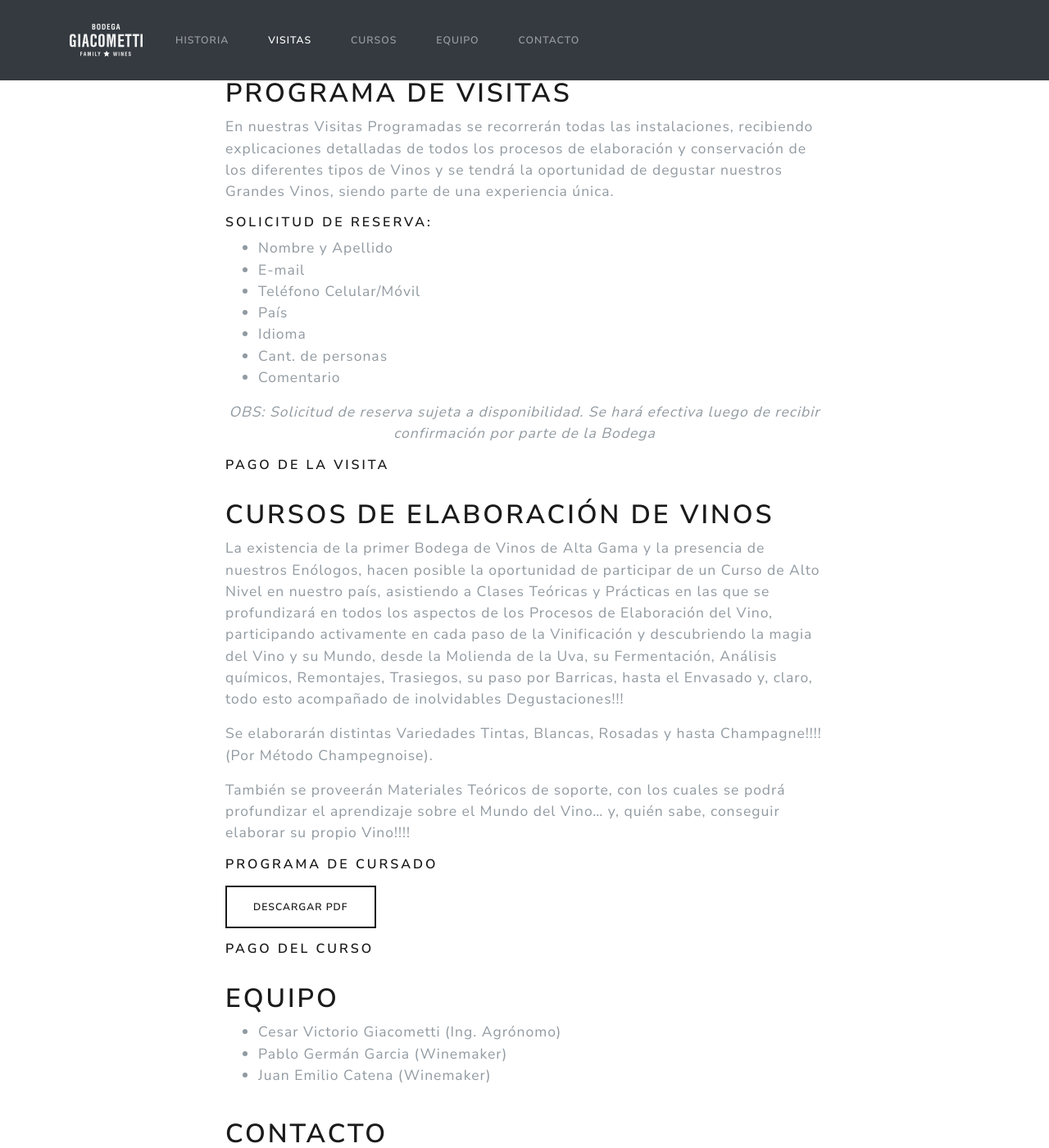
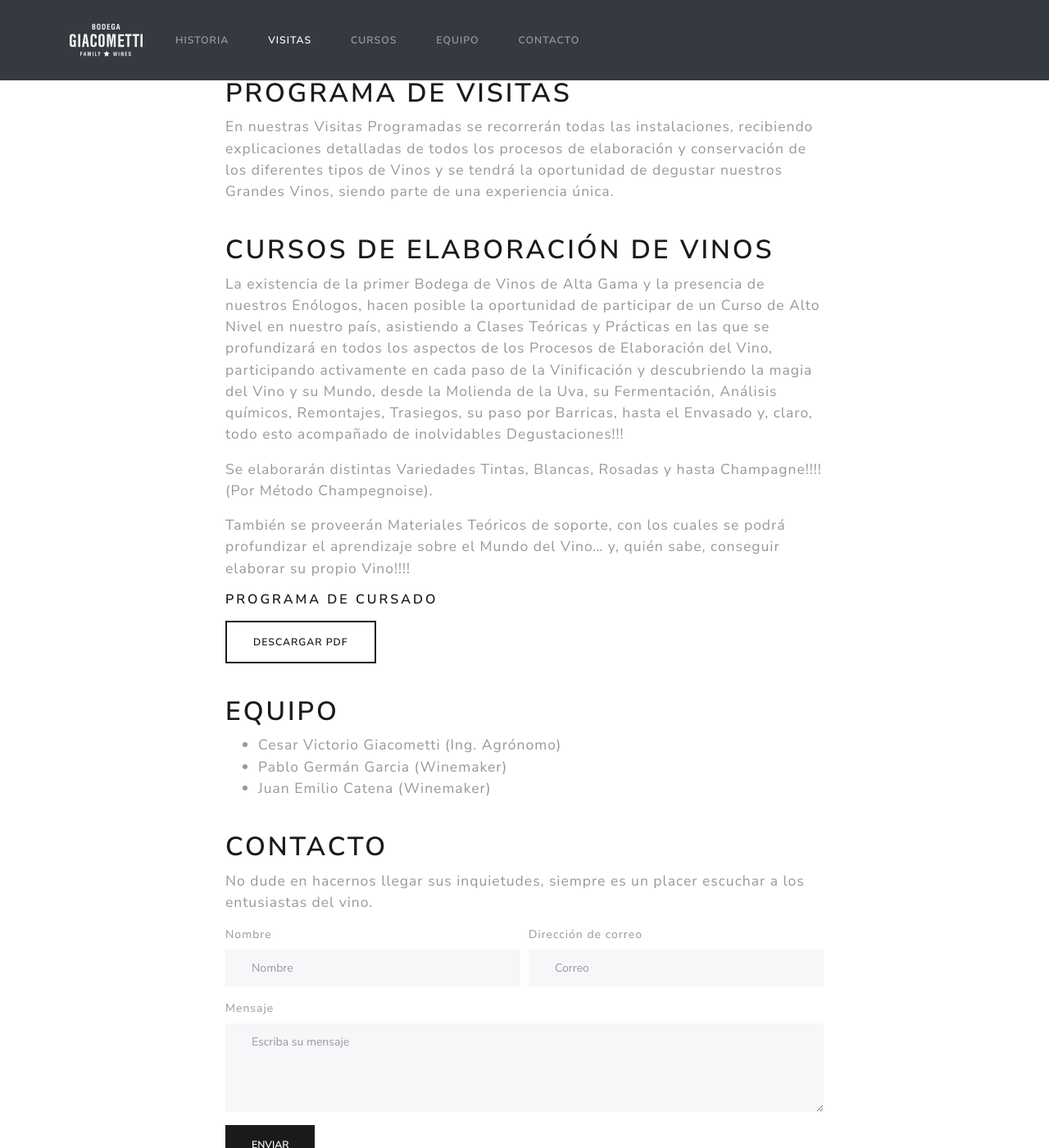
Before and after one commit to francocatena/bg-site, a Jekyll site: the page built from index.html, in a window 1280 px wide and 1400 px high, scrolled down 1160 px. Shown: the whole window at 82% size. Built offline with Jekyll 4.4.1, drawn with Linux system fonts in a browser that asks for light colours.

Commit message:
Remove weird text =)

```diff
--- a/_includes/es/courses.html
+++ b/_includes/es/courses.html
@@ -22,8 +22,6 @@
       <p class="my-3">
         <a href="/assets/es/Programa_Curso_de_Vinificación.pdf" target="_blank" class="btn btn-outline-primary">Descargar PDF</a>
       </p>
-
-      <h2 class="h5">PAGO DEL CURSO</h2>
     </div>
   </div>
 </div>
--- a/_includes/es/visits.html
+++ b/_includes/es/visits.html
@@ -8,24 +8,6 @@
       <p class="lead">
         En nuestras Visitas Programadas se recorrerán todas las instalaciones, recibiendo explicaciones detalladas de todos los procesos de elaboración y conservación de los diferentes tipos de Vinos y se tendrá la oportunidad de degustar nuestros Grandes Vinos, siendo parte de una experiencia única.
       </p>
-
-      <h2 class="h5">Solicitud de reserva:</h2>
-
-      <ul class="lead">
-        <li>Nombre y Apellido</li>
-        <li>E-mail</li>
-        <li>Teléfono Celular/Móvil</li>
-        <li>País</li>
-        <li>Idioma</li>
-        <li>Cant. de personas</li>
-        <li>Comentario</li>
-      </ul>
-
-      <p class="lead text-center">
-        <em>OBS: Solicitud de reserva sujeta a disponibilidad. Se hará efectiva luego de recibir confirmación por parte de la Bodega</em>
-      </p>
-
-      <h2 class="h5">PAGO DE LA VISITA</h2>
     </div>
   </div>
 </div>
```
